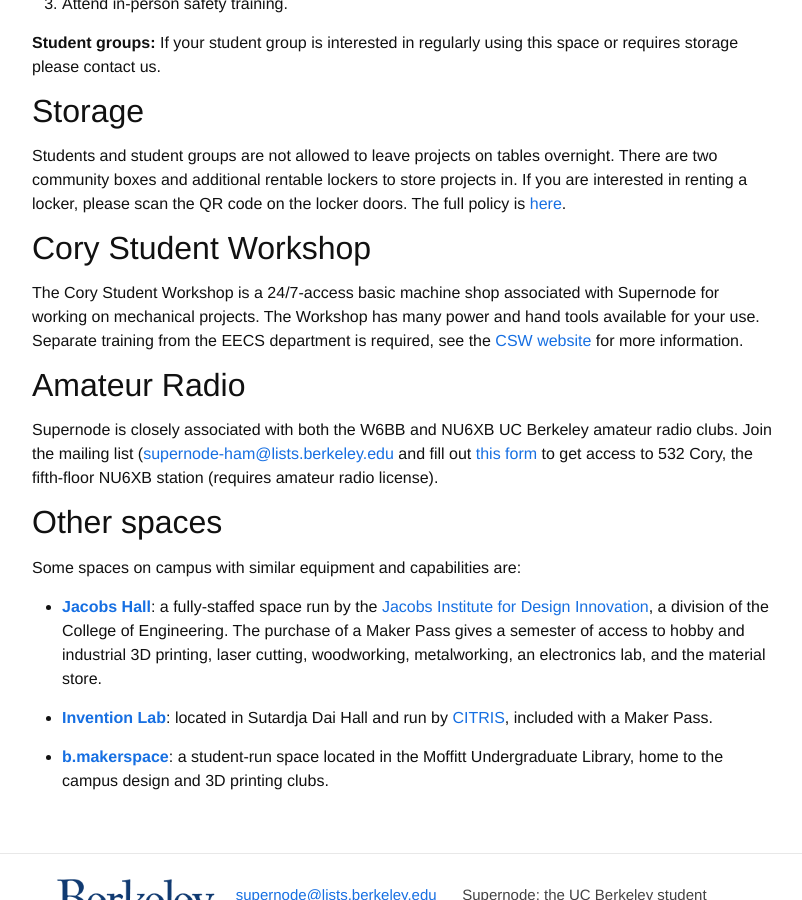
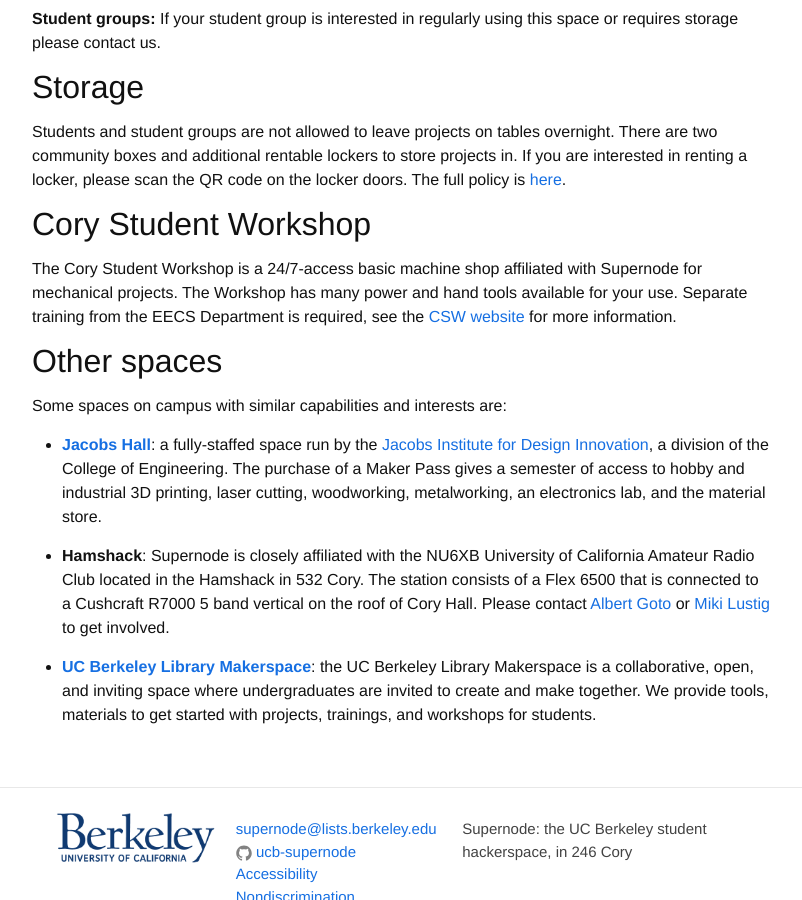
Before and after one commit to ucb-supernode/website, a Jekyll site: the page built from about.md, in a window 1280 px wide and 900 px high, scrolled down 1233 px. Shown: the whole window, without its empty margins (238-1040 px from the left). Built offline with Jekyll 4.4.1, drawn with Linux system fonts in a browser that asks for light colours.

Commit message:
Update other spaces (7.2026)

```diff
--- a/about.md
+++ b/about.md
@@ -45,19 +45,15 @@
 
 Cory Student Workshop
 -----------------------
-The Cory Student Workshop is a 24/7-access basic machine shop associated with Supernode for working on mechanical projects. The Workshop has many power and hand tools available for your use. Separate training from the EECS department is required, see the [CSW website](https://sites.google.com/berkeley.edu/csw) for more information.
-
-Amateur Radio
----------------
-Supernode is closely associated with both the W6BB and NU6XB UC Berkeley amateur radio clubs. Join the mailing list ([supernode-ham@lists.berkeley.edu](mailto:supernode-ham@lists.berkeley.edu) and fill out [this form](https://docs.google.com/forms/d/e/1FAIpQLScIkjrrLo5jqGRxT2w_yi9Mt4s4SiOp0zcKiv9fot6P8wPenQ/viewform?usp=sf_link) to get access to 532 Cory, the fifth-floor NU6XB station (requires amateur radio license).
+The Cory Student Workshop is a 24/7-access basic machine shop affiliated with Supernode for mechanical projects. The Workshop has many power and hand tools available for your use. Separate training from the EECS Department is required, see the [CSW website](https://sites.google.com/berkeley.edu/csw) for more information.
 
 
 Other spaces
 --------------
-Some spaces on campus with similar equipment and capabilities are:
+Some spaces on campus with similar capabilities and interests are:
 
 * [**Jacobs Hall**](http://jacobsinstitute.berkeley.edu/our-space/): a fully-staffed space run by the [Jacobs Institute for Design Innovation](http://jacobsinstitute.berkeley.edu/), a division of the College of Engineering. The purchase of a Maker Pass gives a semester of access to hobby and industrial 3D printing, laser cutting, woodworking, metalworking, an electronics lab, and the material store.
 
-* [**Invention Lab**](http://invent.citris-uc.org/): located in Sutardja Dai Hall and run by [CITRIS](http://citris-uc.org/), included with a Maker Pass.
+* **Hamshack**: Supernode is closely affiliated with the NU6XB University of California Amateur Radio Club located in the Hamshack in 532 Cory. The station consists of a Flex 6500 that is connected to a Cushcraft R7000 5 band vertical on the roof of Cory Hall. Please contact [Albert Goto](goto@eecs.berkeley.edu) or [Miki Lustig](mikilustig@berkeley.edu) to get involved.
 
-* [**b.makerspace**](https://makerspace.berkeley.edu/): a student-run space located in the Moffitt Undergraduate Library, home to the campus design and 3D printing clubs.
+* [**UC Berkeley Library Makerspace**](https://guides.lib.berkeley.edu/make): the UC Berkeley Library Makerspace is a collaborative, open, and inviting space where undergraduates are invited to create and make together. We provide tools, materials to get started with projects, trainings, and workshops for students.
```
